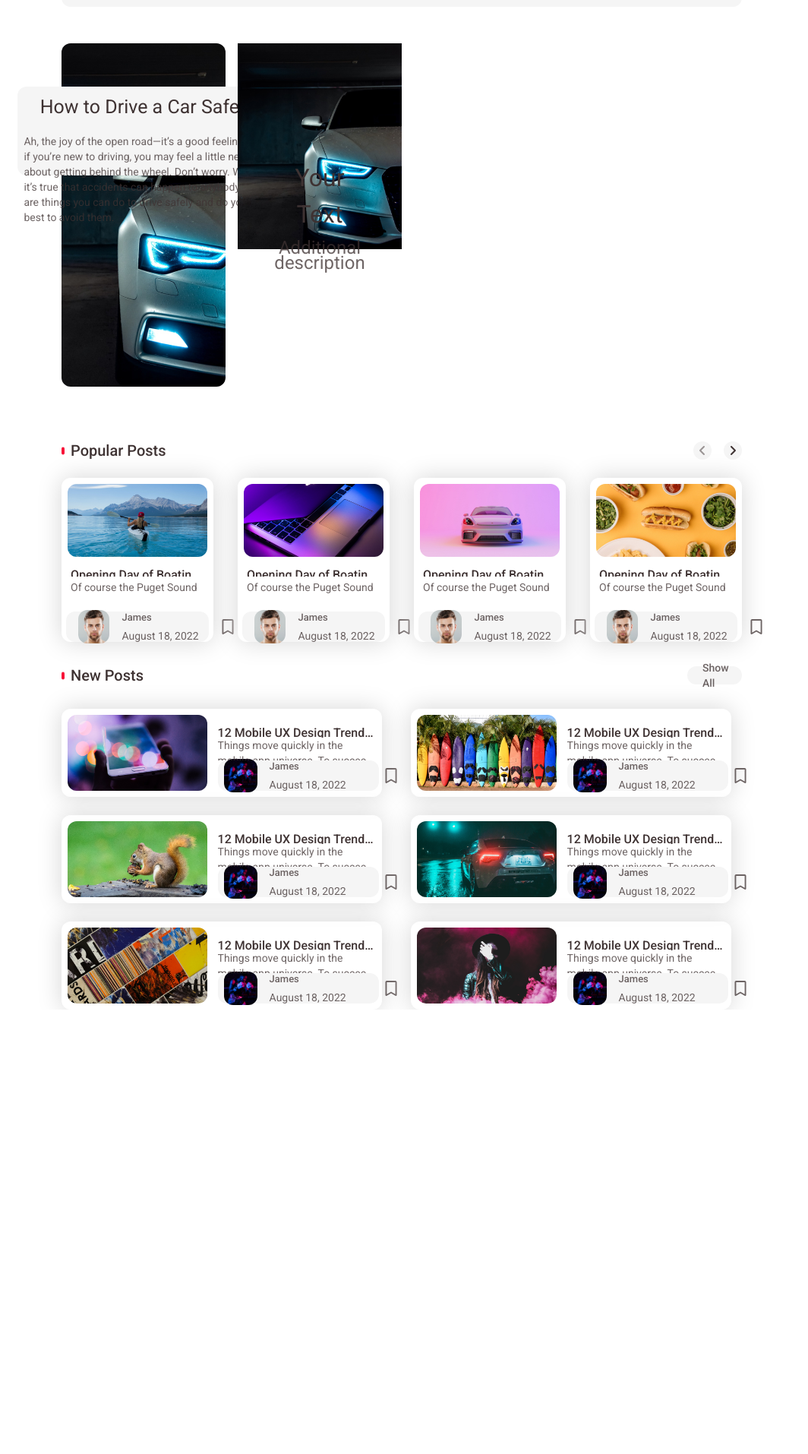
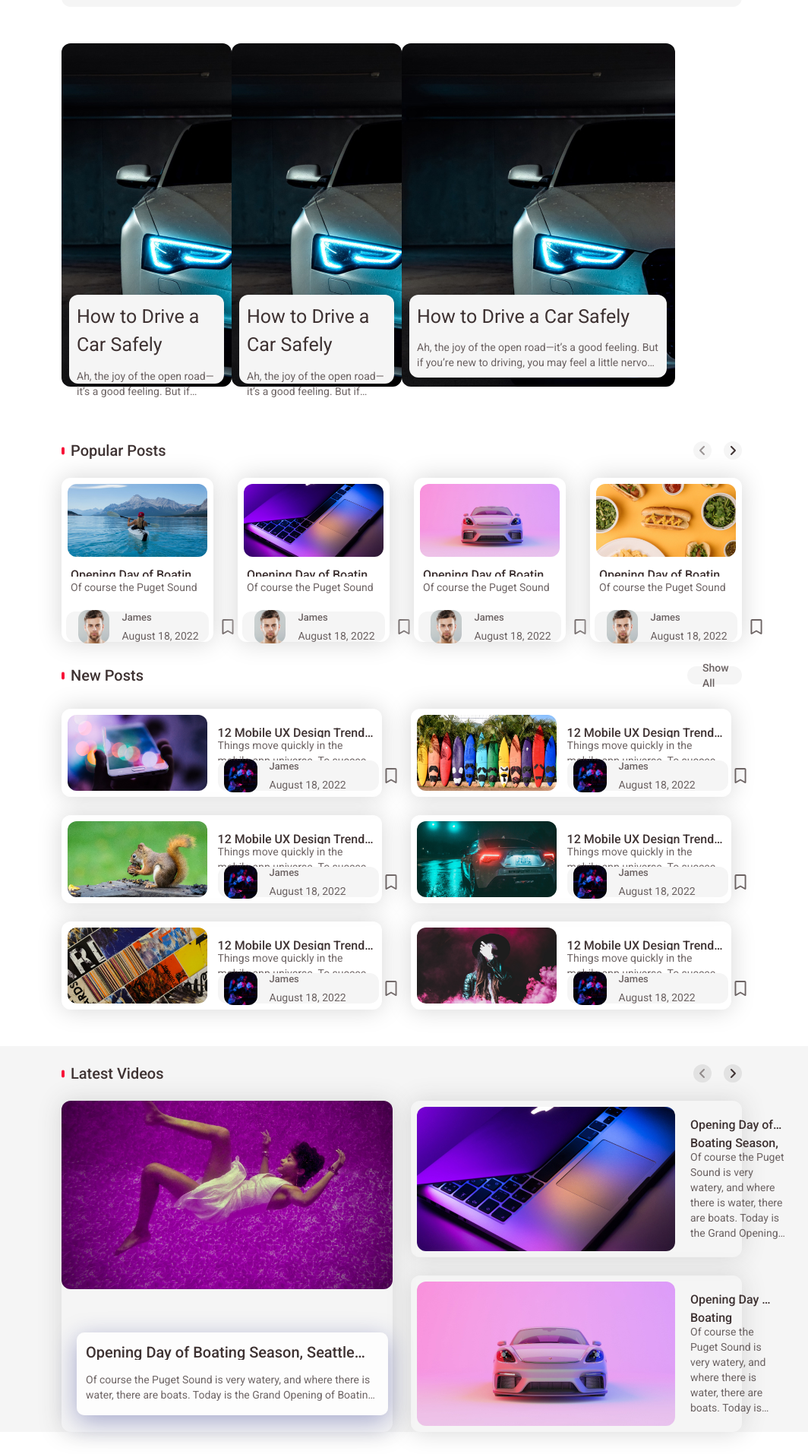
Before and after one commit to dlooz8/express-react-news-station, a React (Vite) app in the folder client/: page / in a window 1280 px wide. Shown: the part 206-2120 px from the top of the page at 76% size, without its empty margins (111-1175 px from the left). Before the commit the page ends 1535 px from the top, so only its background shows below. Built offline with nearby package versions, Linux system fonts and the light colour scheme.

Commit message:
make component HotSport

```diff
--- a/client/src/App.jsx
+++ b/client/src/App.jsx
@@ -1,6 +1,5 @@
 import { createBrowserRouter, RouterProvider, Outlet } from 'react-router-dom';
 import Navbar from './components/Navbar';
-import NewsList from './components/NewsList';
 import SignIn from './pages/SignIn';
 import Main from './pages/Main';
 import UserProfile from './pages/UserProfile';
--- a/client/src/components/Banner.jsx
+++ b/client/src/components/Banner.jsx
@@ -2,21 +2,28 @@
 function Banner() {
   return (
     <section className='mx-48 my-12 banner'>
-        <div className="">
+        <div className="banner-1 relative">
             <img className="w-[360px] h-[452px] object-cover rounded-xl" src="banner-car.jpg" alt="img" />
-            <div className="absolute top-[40%] left-[10.5%] bg-gray p-2 rounded-xl max-w-[339px] max-h-[117px] flex flex-col items-center">
+            <div className="absolute top-[71%] bg-gray m-2.5 p-2.5 rounded-xl max-w-[339px] max-h-[117px]">
                 <h3>How to Drive a Car Safely</h3>
-                <p className="pt-4">Ah, the joy of the open road—it’s a good feeling. But if you’re new to driving, you may feel a little nervous about getting behind the wheel. Don’t worry. While it’s true that accidents can happen to anybody, there are things you can do to drive safely and do your best to avoid them. </p>
+                <p className="pt-3 line-clamp-2">Ah, the joy of the open road—it’s a good feeling. But if you’re new to driving, you may feel a little nervous about getting behind the wheel. Don’t worry. While it’s true that accidents can happen to anybody, there are things you can do to drive safely and do your best to avoid them. </p>
+            </div>
+        </div>
+        <div className="banner-2 relative">
+            <img className="w-[360px] h-[452px] object-cover rounded-xl" src="banner-car.jpg" alt="img" />
+            <div className="absolute top-[71%] bg-gray m-2.5 p-2.5 rounded-xl max-w-[339px] max-h-[117px]">
+                <h3>How to Drive a Car Safely</h3>
+                <p className="pt-3 line-clamp-2">Ah, the joy of the open road—it’s a good feeling. But if you’re new to driving, you may feel a little nervous about getting behind the wheel. Don’t worry. While it’s true that accidents can happen to anybody, there are things you can do to drive safely and do your best to avoid them. </p>
+            </div>
+        </div>
+        <div className="banner-3 relative">
+            <img className="w-[360px] h-[452px] object-cover rounded-xl" src="banner-car.jpg" alt="img" />
+            <div className="absolute top-[71%] bg-gray m-2.5 p-2.5 rounded-xl max-w-[339px] max-h-[117px]">
+                <h3>How to Drive a Car Safely</h3>
+                <p className="pt-3 line-clamp-2">Ah, the joy of the open road—it’s a good feeling. But if you’re new to driving, you may feel a little nervous about getting behind the wheel. Don’t worry. While it’s true that accidents can happen to anybody, there are things you can do to drive safely and do your best to avoid them. </p>
             </div>
         </div>
 
-        <div className="image-container">
-            <img src="banner-car.jpg" alt="Your Image" />
-            <div className="text-overlay">
-                <h2>Your Text</h2>
-                <p>Additional description</p>
-            </div>
-        </div>
 
 
 
--- /dev/null
+++ b/client/src/components/HotSport.jsx
@@ -0,0 +1,53 @@
+
+function HotSport() {
+    return (
+        <section className="my-12 px-48 bg-gray">
+            <div className="flex justify-between py-6">
+                <div className="flex gap-2 justify-between items-center">
+                    <svg width="4" height="11" viewBox="0 0 4 11" fill="none" xmlns="http://www.w3.org/2000/svg">
+                        <rect y="0.5" width="4" height="10" rx="2" fill="#F81539"/>
+                    </svg>
+                    <h4>Latest Videos</h4>
+                </div>
+                <div className="flex justify-between gap-4">
+                    <div className="w-[3vh] h-[3vh] bg-[#e2e2e2] rounded-xl flex items-center justify-center red-hover">
+                        <svg width="24" height="24" viewBox="0 0 24 24" fill="#3E3232" xmlns="http://www.w3.org/2000/svg">
+                            <path d="M14 18C13.7188 18 13.4688 17.9062 13.2812 17.7188L8.28125 12.7188C7.875 12.3438 7.875 11.6875 8.28125 11.3125L13.2812 6.3125C13.6562 5.90625 14.3125 5.90625 14.6875 6.3125C15.0938 6.6875 15.0938 7.34375 14.6875 7.71875L10.4062 12L14.6875 16.3125C15.0938 16.6875 15.0938 17.3438 14.6875 17.7188C14.5 17.9062 14.25 18 14 18Z" fillOpacity="0.5"/>
+                        </svg>
+                    </div>
+                    <div className="w-[3vh] h-[3vh] bg-[#e2e2e2] rounded-xl flex items-center justify-center red-hover">
+                        <svg width="24" height="24" viewBox="0 0 24 24" fill="#3E3232" xmlns="http://www.w3.org/2000/svg">
+                            <path d="M10 18C9.71875 18 9.46875 17.9062 9.28125 17.7188C8.875 17.3438 8.875 16.6875 9.28125 16.3125L13.5625 12L9.28125 7.71875C8.875 7.34375 8.875 6.6875 9.28125 6.3125C9.65625 5.90625 10.3125 5.90625 10.6875 6.3125L15.6875 11.3125C16.0938 11.6875 16.0938 12.3438 15.6875 12.7188L10.6875 17.7188C10.5 17.9062 10.25 18 10 18Z"/>
+                        </svg>
+                    </div>
+                </div>
+            </div>
+            <div className="sport-tri gap-6">
+                <div className="sport-tri1 relative shadow rounded-xl">
+                    <img className="w-full h-[31vh] object-cover rounded-xl" src="dance.png" alt="img" />
+                    <div className="absolute top-[70%] glass w-[94%] h-[25%] mx-5 rounded-xl">
+                        <h4 className="line-clamp-1 mx-3 my-4">Opening Day of Boating Season, Seattle WA</h4>
+                        <p className="line-clamp-2 mx-3 my-4">Of course the Puget Sound is very watery, and where there is water, there are boats. Today is the Grand Opening of Boating Season when traffic gets stalled in the University District (UW) while the Montlake Bridge</p>
+                    </div>
+                </div>
+
+                <div className="flex min-w-[52.5vh] justify-between sport-tri2 shadow rounded-xl">
+                    <img className="p-2 object-cover rounded-[20px]" src="popular-tech.jpg" alt="img" />
+                    <div className="">
+                        <h5 className="line-clamp-1 self-start px-3 py-5">Opening Day of Boating Season, Seattle WA</h5>
+                        <p className="line-clamp-6 px-3">Of course the Puget Sound is very watery, and where there is water, there are boats. Today is the Grand Opening of Boating Season when traffic gets stalled in the University District (UW) while the Montlake Bridge f wlkefwkej we iwejfioj weoij fiejfoi jwoefj wejf ioewjf iojweiofj iwjefi jweif j wekf wejf iowejf iojweio jwjifwejioewoifj wji ojweoifjweioj fosdufujsdoifjoe8wh 3ojf8od jso ijsdoi jfjfiojslejliejsfj se8j fesi j</p>
+                    </div>
+                </div>
+                <div className="flex min-w-[52.5vh] justify-between sport-tri3 shadow rounded-xl">
+                    <img className="p-2 object-cover rounded-[20px]" src="popular-car.jpg" alt="img" />
+                    <div className="">
+                        <h5 className="line-clamp-1 self-start px-3 py-5">Opening Day of Boating Season, Seattle WA</h5>
+                        <p className="line-clamp-6 px-3">Of course the Puget Sound is very watery, and where there is water, there are boats. Today is the Grand Opening of Boating Season when traffic gets stalled in the University District (UW) while the Montlake Bridge oidsfdsfkjo sidfsdfkiods sdoiofkjoisdkjfio sdfjoijdsifj dsjfjkkdjskf sdfjjijweoijfwiowe iwej ijewi ofjweioj iewjf iwoejf iewj iewfj iewjf iewj fjwei fjjiewjfijewiofj iewj fiewj iewjf ioewj fij ijweifji ej</p>
+                    </div>
+                </div>
+            </div>
+        </section>
+    )
+}
+
+export default HotSport
--- a/client/src/index.css
+++ b/client/src/index.css
@@ -42,6 +42,14 @@ p {
 
 .shadow {
   box-shadow: 0px 0px 32px 0px rgb(213, 213, 213)
+}
+
+.glass {
+  background: rgba( 255, 255, 255, 0.75 );
+  box-shadow: 0 8px 32px 0 rgba( 31, 38, 135, 0.37 );
+  backdrop-filter: blur( 2.5px );
+  -webkit-backdrop-filter: blur( 2.5px );
+  border-radius: 10px;
 }
 
 .red-hover:hover p {
@@ -128,39 +136,20 @@ p {
 
 .banner {
   display: grid;
-  grid-template-columns: repeat(2, 1fr) 2fr;
+  grid-template-columns: repeat(4, 1fr);
   grid-template-rows: 1fr;
-  grid-column-gap: 16px;
-  grid-row-gap: 0px;
 }
 
+.banner-1 { grid-area: 1 / 1 / 2 / 2; }
+.banner-2 { grid-area: 1 / 2 / 2 / 3; }
+.banner-3 { grid-area: 1 / 3 / 2 / 5; }
 
-.image-container {
-  position: relative;
-  width: 100%;
-  max-width: 100%; /* Для поддержки адаптивности */
-}
+.sport-tri {
+  display: grid;
+  grid-template-columns: repeat(2, 1fr);
+  grid-template-rows: repeat(2, 1fr);
+  }
 
-.image-container img {
-  width: 100%;
-  height: auto;
-  display: block;
-}
-
-.text-overlay {
-  position: absolute;
-  top: 50%;
-  left: 50%;
-  transform: translate(-50%, -50%);
-  text-align: center;
-  color: white;
-}
-
-.text-overlay h2 {
-  font-size: 2em;
-  margin-bottom: 10px;
-}
-
-.text-overlay p {
-  font-size: 1.5em;
-}
+  .sport-tri1 { grid-area: 1 / 1 / 3 / 2; }
+  .sport-tri2 { grid-area: 1 / 2 / 2 / 3; }
+  .sport-tri3 { grid-area: 2 / 2 / 3 / 3; }
--- a/client/src/pages/Main.jsx
+++ b/client/src/pages/Main.jsx
@@ -5,6 +5,7 @@ import Carousel from '../components/Carousel.jsx';
 import Banner from '../components/Banner.jsx';
 import PopularPosts from '../components/PopularPosts.jsx';
 import NewPosts from '../components/NewPosts.jsx';
+import HotSport from '../components/HotSport.jsx';
 
 function Main() {
 //   const [news, setNews] = useState([]);
@@ -28,6 +29,7 @@ function Main() {
       <Banner />
       <PopularPosts />
       <NewPosts />
+      <HotSport />
     </div>
   );
 }
```
Also changed, not shown: client/public/dance.png (added).
